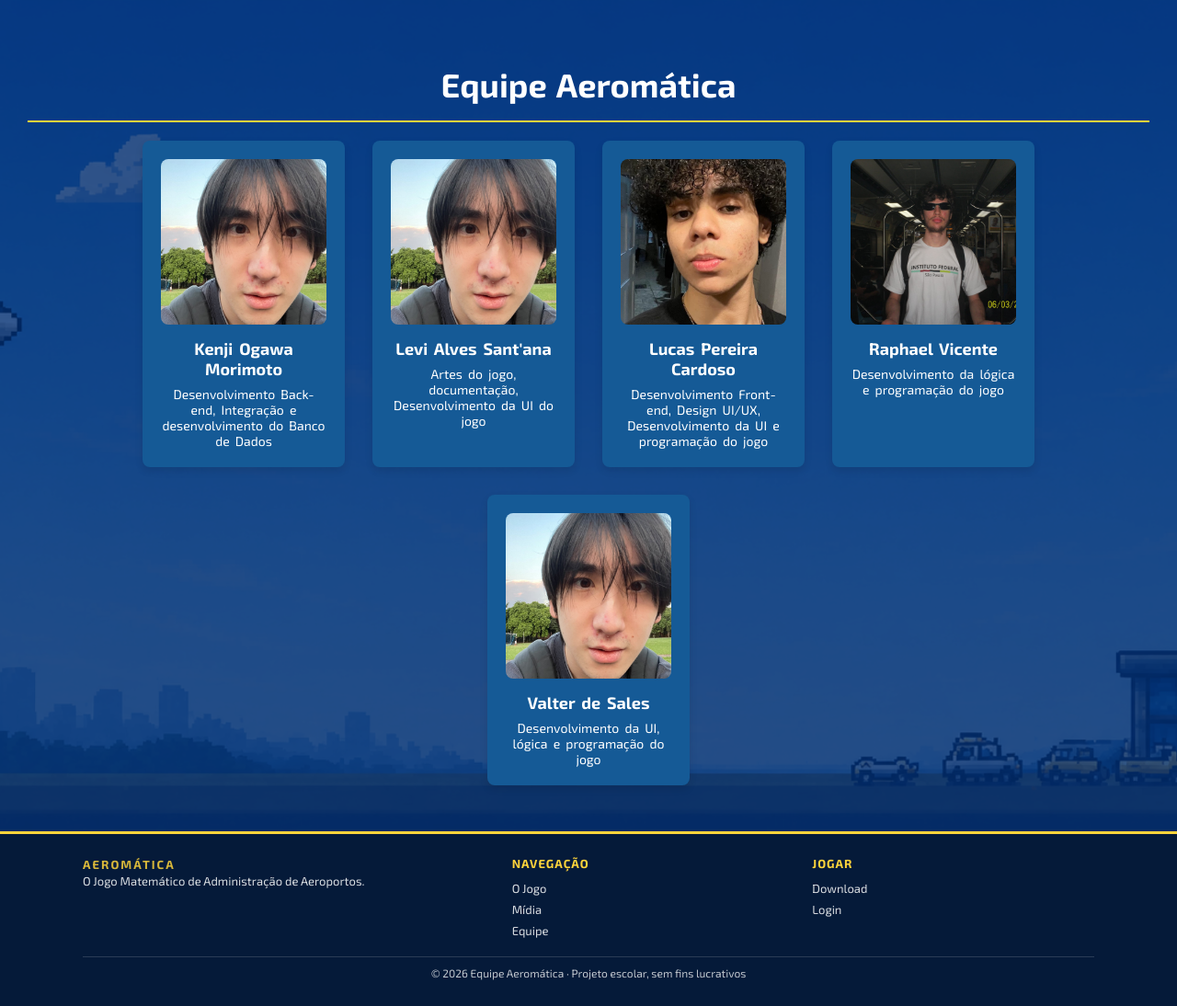
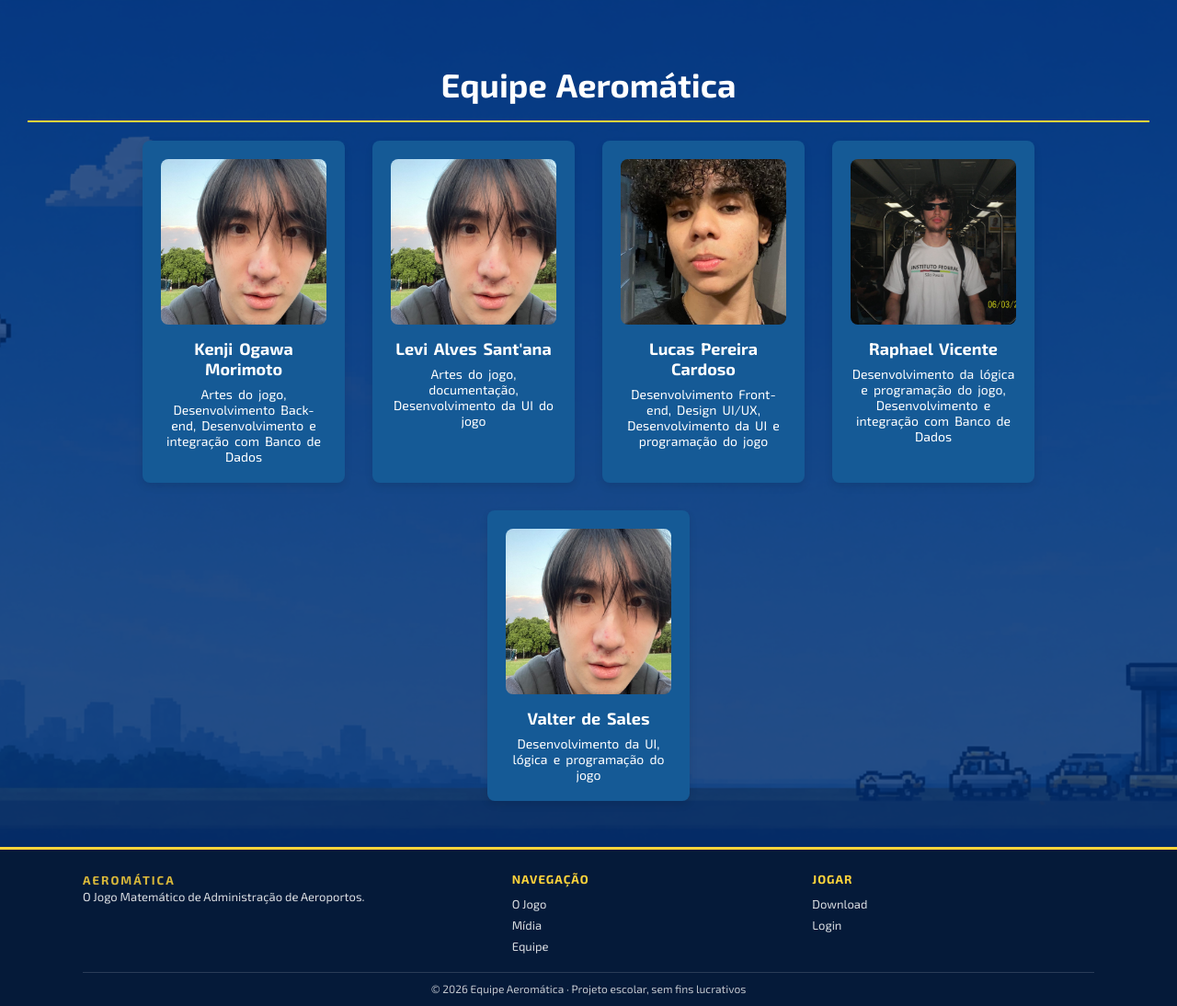
Before and after one commit to Aeromatica1/site, a Spring Boot app: page /equipe.html in a window 1280 px wide. Shown: the part 70-1164 px from the top of the page at 92% size. Before the commit the page ends 1136 px from the top, so only its background shows below. Run offline with Spring Boot 4, Linux system fonts and the light colour scheme; some of the project's set-up classes (security, data sources, template engines, error pages and the like) are left out, and stand-ins take their place.

Commit message:
update equipe description

```diff
--- a/aeromatica/src/main/resources/static/equipe.html
+++ b/aeromatica/src/main/resources/static/equipe.html
@@ -39,7 +39,7 @@
             <article class="membro">
                 <img src="assets/kenji.jpeg" alt="Foto de Kenji Ogawa Morimoto">
                 <h2>Kenji Ogawa Morimoto</h2>
-                <p>Desenvolvimento Back-end, Integração e desenvolvimento do Banco de Dados</p>
+                <p>Artes do jogo, Desenvolvimento Back-end, Desenvolvimento e integração com Banco de Dados</p>
             </article>
 
             <article class="membro">
@@ -57,7 +57,7 @@
             <article class="membro">
                 <img src="assets/raphael.jpg" alt="Foto de Raphael Vicente">
                 <h2>Raphael Vicente</h2>
-                <p>Desenvolvimento da lógica e programação do jogo</p>
+                <p>Desenvolvimento da lógica e programação do jogo, Desenvolvimento e integração com Banco de Dados</p>
             </article>
 
             <article class="membro">
```
